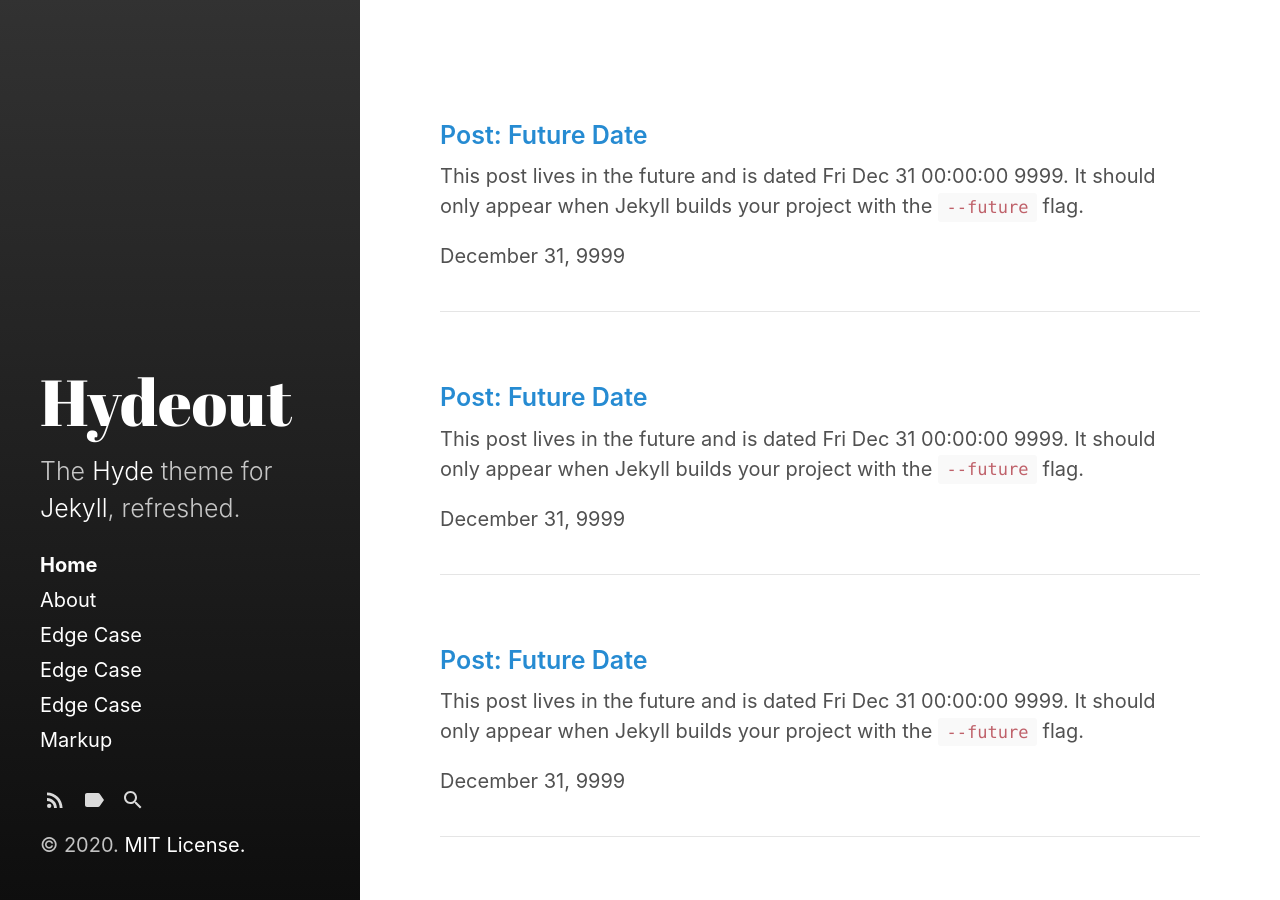
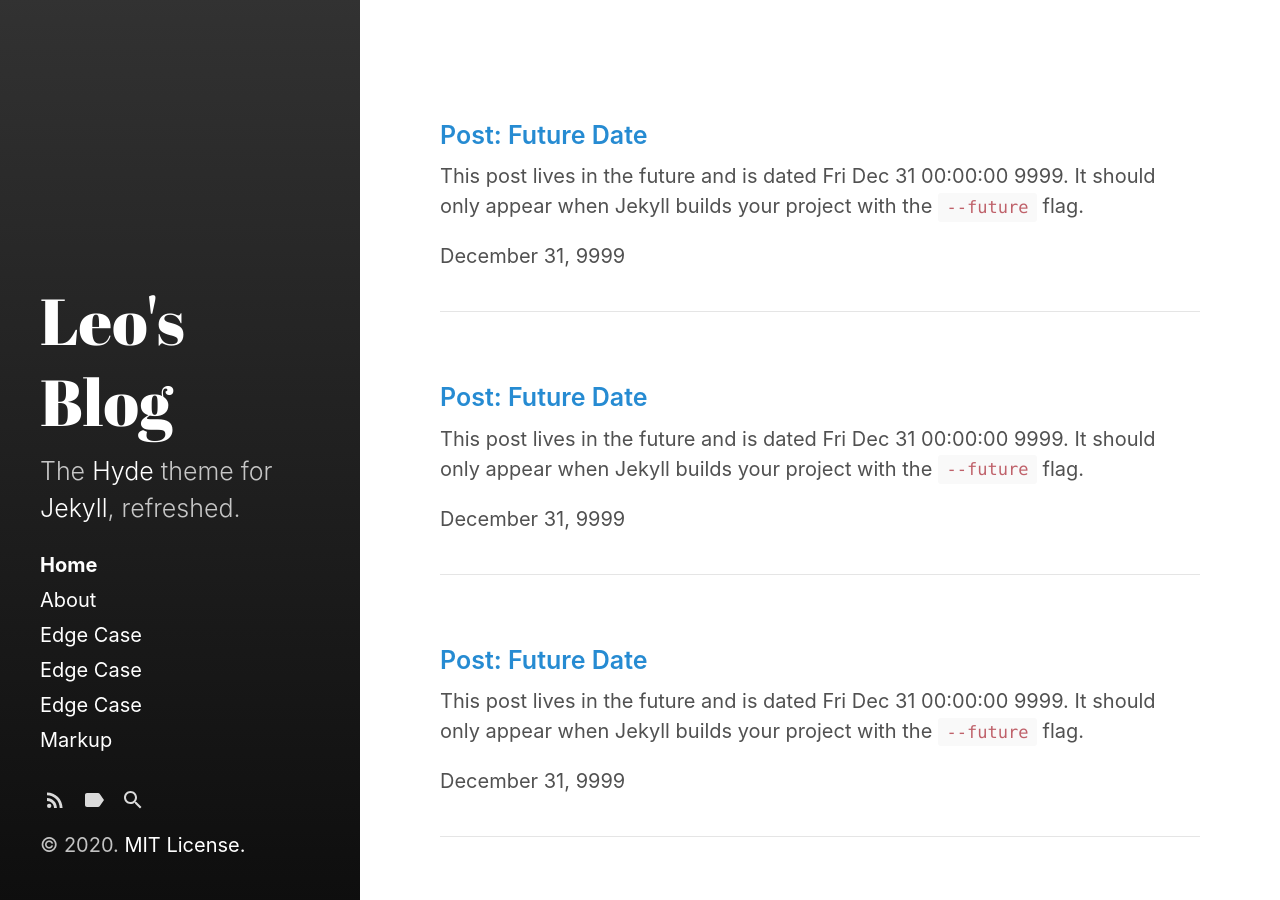
Before and after one commit to koleo89/koleo89.github.io, a Jekyll site: the page built from index.md, in a window 1280 px wide and 900 px high. Built offline with Jekyll 4.4.1, drawn with Linux system fonts in a browser that asks for light colours; the list of posts is cut into pages by our own code.

```diff
--- a/_config.yml
+++ b/_config.yml
@@ -3,10 +3,10 @@ markdown:         kramdown
 highlighter:      rouge
 
 # Setup
-title:            Hydeout
-tagline:          'A Jekyll theme'
+title:            Leo's Blog
+tagline:          'History of studying'
 description:      'The <a href="http://hyde.getpoole.com" target="_blank">Hyde</a> theme for <a href="http://jekyllrb.com" target="_blank">Jekyll</a>, refreshed.'
-url:              https://fongandrew.github.io
+url:              https://koleo89.github.io/
 baseurl:          '/hydeout'
                   # the optional subpath of your site, e.g. "/blog"
                   # NB: This applies to all pages in your Jekyll site.
@@ -15,7 +15,7 @@ baseurl:          '/hydeout'
                   # sidebar_blog_link below.
 
 author:
-  name:           'Andrew Fong'
+  name:           'Leo Kwon'
   url:            https://twitter.com/fongandrewc
 
 paginate:         5
```
